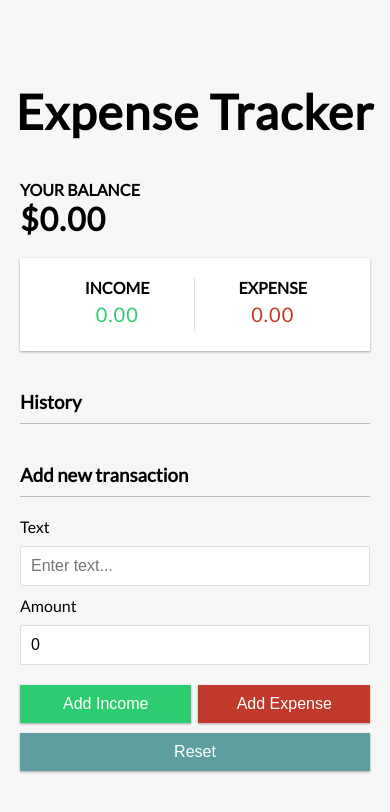
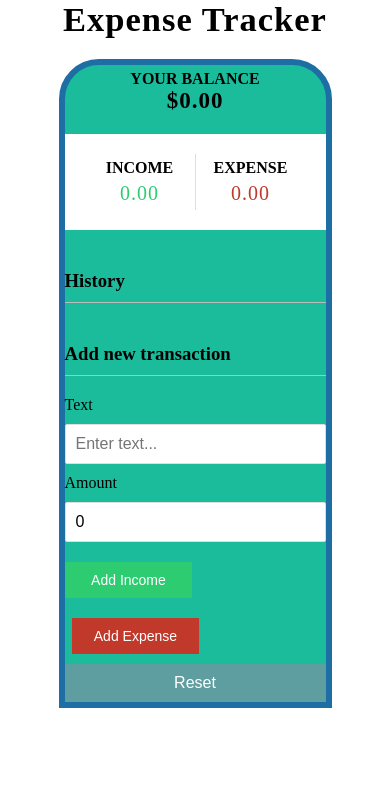
Before and after one commit to AqibIqbal12/Expense-Tracker-React-App, a React (Create React App) app: page / in a window 390 px wide. Shown: the top 812 px of the page. Built offline with nearby package versions, Linux system fonts and the light colour scheme.

Commit message:
Update App.css

```diff
--- a/src/App.css
+++ b/src/App.css
@@ -1,33 +1,26 @@
-@import url('https://fonts.googleapis.com/css?family=Lato&display=swap');
-
-:root {
-  --box-shadow: 0 1px 3px rgba(0, 0, 0, 0.12), 0 1px 2px rgba(0, 0, 0, 0.24);
-}
-
 * {
   box-sizing: border-box;
-}
-
-body {
-  background-color: #f7f7f7;
-  display: flex;
-  flex-direction: column;
-  align-items: center;
-  justify-content: center;
-  min-height: 100vh;
   margin: 0;
-  font-family: 'Lato', sans-serif;
+  padding: 0;
 }
 
 .container {
-  margin: 30px auto;
-  width: 350px;
+  width: 30vw;
+  /* height: 100vh; */
+  background: #1abc9c;
+  border: 6px solid #1C6EA4;
+  border-radius: 40px 40px 0px 0px;
+  margin: auto;
+  margin-top: 20px;
+
 }
 
 h1 {
   letter-spacing: 1px;
   margin: 0;
+  text-align: center;
 }
+
 
 h3 {
   border-bottom: 1px solid #bbb;
@@ -36,8 +29,9 @@ h3 {
 }
 
 h4 {
-  margin: 0;
+  margin-top: 5px;
   text-transform: uppercase;
+  text-align: center;
 }
 
 .inc-exp-container {
@@ -49,12 +43,12 @@ h4 {
   margin: 20px 0;
 }
 
-.inc-exp-container > div {
+.inc-exp-container>div {
   flex: 1;
   text-align: center;
 }
 
-.inc-exp-container > div:first-of-type {
+.inc-exp-container>div:first-of-type {
   border-right: 1px solid #dedede;
 }
 
@@ -77,8 +71,7 @@ label {
   margin: 10px 0;
 }
 
-input[type='text'],
-input[type='number'] {
+input[type='text'], input[type='number'] {
   border: 1px solid #dedede;
   border-radius: 2px;
   display: block;
@@ -126,8 +119,7 @@ input[type='number'] {
   width: 100%;
 }
 
-.btn:focus,
-.delete-btn:focus {
+.btn:focus, .delete-btn:focus {
   outline: 0;
 }
 
@@ -158,40 +150,138 @@ input[type='number'] {
 
 .delete-btn {
   cursor: pointer;
-  background-color: #e74c3c;
   border: 0;
-  color: #fff;
   font-size: 20px;
-  line-height: 20px;
   padding: 2px 5px;
   position: absolute;
   top: 50%;
-  left: 0;
+  left: -1.2%;
   transform: translate(-100%, -50%);
-  opacity: 0;
-  transition: opacity 0.3s ease;
-}
-
-.list li:hover .delete-btn {
-  opacity: 1;
+  /* opacity: 1; */
 }
 
 .edit-btn {
   cursor: pointer;
-  background-color: #e74c3c;
   border: 0;
-  color: #fff;
   font-size: 20px;
-  line-height: 20px;
   padding: 2px 5px;
   position: absolute;
   top: 50%;
-  left: 114.4%;
-  transform: translate(-100%, -50%);
-  opacity: 0;
-  transition: opacity 0.3s ease;
+  left: 107.5%;
+  transform: translate(-100%, -60%);
+  /* opacity: 1; */
 }
 
-.list li:hover .edit-btn {
-  opacity: 1;
+
+@media screen and (max-width: 1203px) {
+  .container {
+    width: 50vw;
+    /* height: 100vh; */
+  }
+  h1{
+    font-size: 23px;
+
+  }
+
 }
+
+@media screen and (max-width: 722px) {
+  .container {
+    width: 70vw;
+    /* height: 100vh; */
+  }
+}
+
+
+@media screen and (max-width: 515px) {
+
+  h1{
+    font-size: 23px;
+
+  }
+  .edit-btn {
+    cursor: pointer;
+    border: 0;
+    font-size: 20px;
+    position: absolute;
+    top: 50%;
+    left: 111%;
+    transform: translate(-100%, -60%);
+    /* opacity: 1; */
+  }
+  .form_btns{
+    display: flex;
+    justify-content: center;
+  }
+  .btn-income {
+    cursor: pointer;
+    background-color: #2ecc71;
+    box-shadow: var(--box-shadow);
+    color: #fff;
+    border: 0;
+    display: inline-block;
+    font-size: 14px;
+    margin: 20px 0px 0px 0px;
+    padding: 10px;
+  }
+  .btn-expense {
+    cursor: pointer;
+    background-color: #c0392b;
+    box-shadow: var(--box-shadow);
+    color: #fff;
+    border: 0;
+    display: inline-block;
+    font-size: 14px;
+    margin: 20px 0px 0px 7px;
+    padding: 10px;
+    /* width: 39%; */
+  }
+}
+
+@media screen and (max-width: 376px) {
+
+  h1{
+    font-size: 16px;
+
+  }
+  .edit-btn {
+    cursor: pointer;
+    border: 0;
+    font-size: 20px;
+    position: absolute;
+    top: 50%;
+    left: 115.5%;
+    transform: translate(-100%, -60%);
+    opacity: 1;
+    transition: opacity 0.3s ease;
+  }
+  .form_btns{
+    display: flex;
+    justify-content: center;
+    /* background-color: chocolate; */
+  }
+  .btn-income {
+    cursor: pointer;
+    background-color: #2ecc71;
+    box-shadow: var(--box-shadow);
+    color: #fff;
+    border: 0;
+    display: inline-block;
+    font-size: 14px;
+    margin: 20px 0px 0px 0px;
+    padding: 10px;
+    /* width: 39%; */
+  }
+  .btn-expense {
+    cursor: pointer;
+    background-color: #c0392b;
+    box-shadow: var(--box-shadow);
+    color: #fff;
+    border: 0;
+    display: inline-block;
+    font-size: 14px;
+    margin: 20px 0px 0px 7px;
+    padding: 10px;
+    /* width: 39%; */
+  }
+}
```
